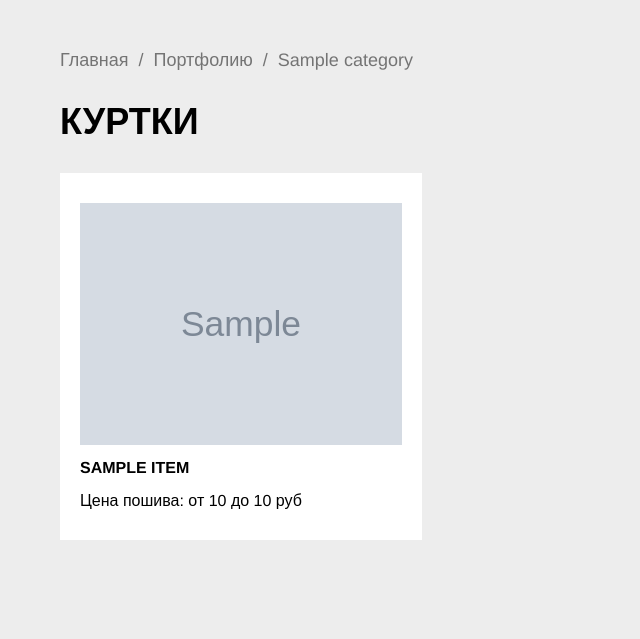
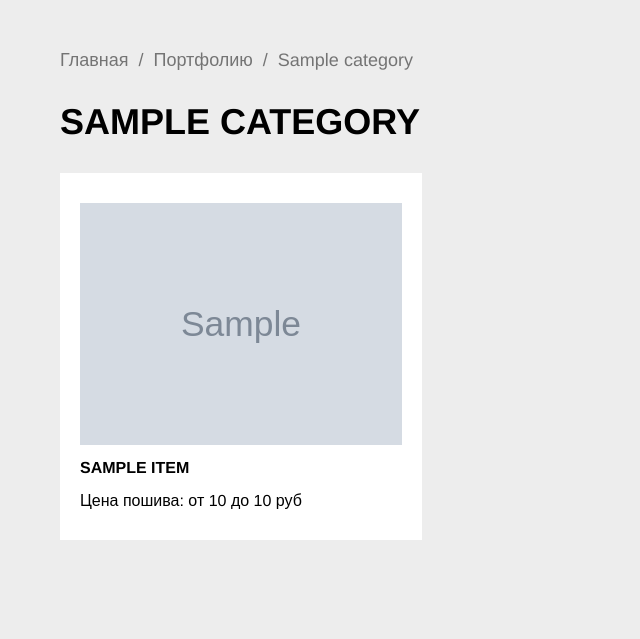
Before and after one commit to ddnnss/avispra, a Django app: a page that uses templates/category.html in a window 1280 px wide. Shown: the part 110-749 px from the top of the page, without its empty margins (0-640 px from the left). Run offline with Django 3.2, Linux system fonts and the light colour scheme; tables that the repository leaves empty hold one stand-in row (values such as "Sample post"); grey boxes marked "Sample" are stand-in pictures; some libraries are stand-ins or nearby versions.

```diff
--- a/templates/category.html
+++ b/templates/category.html
@@ -11,7 +11,7 @@
                     <li>{{ category.name }}</li>
                 </ul>
             </div>
-            <h1 class="mb30">Куртки</h1>
+            <h1 class="mb30">{{ category.name }}</h1>
             <div class="portfolio-items">
                 {% for item in items %}
                     <div class="portfolio-item">
```
